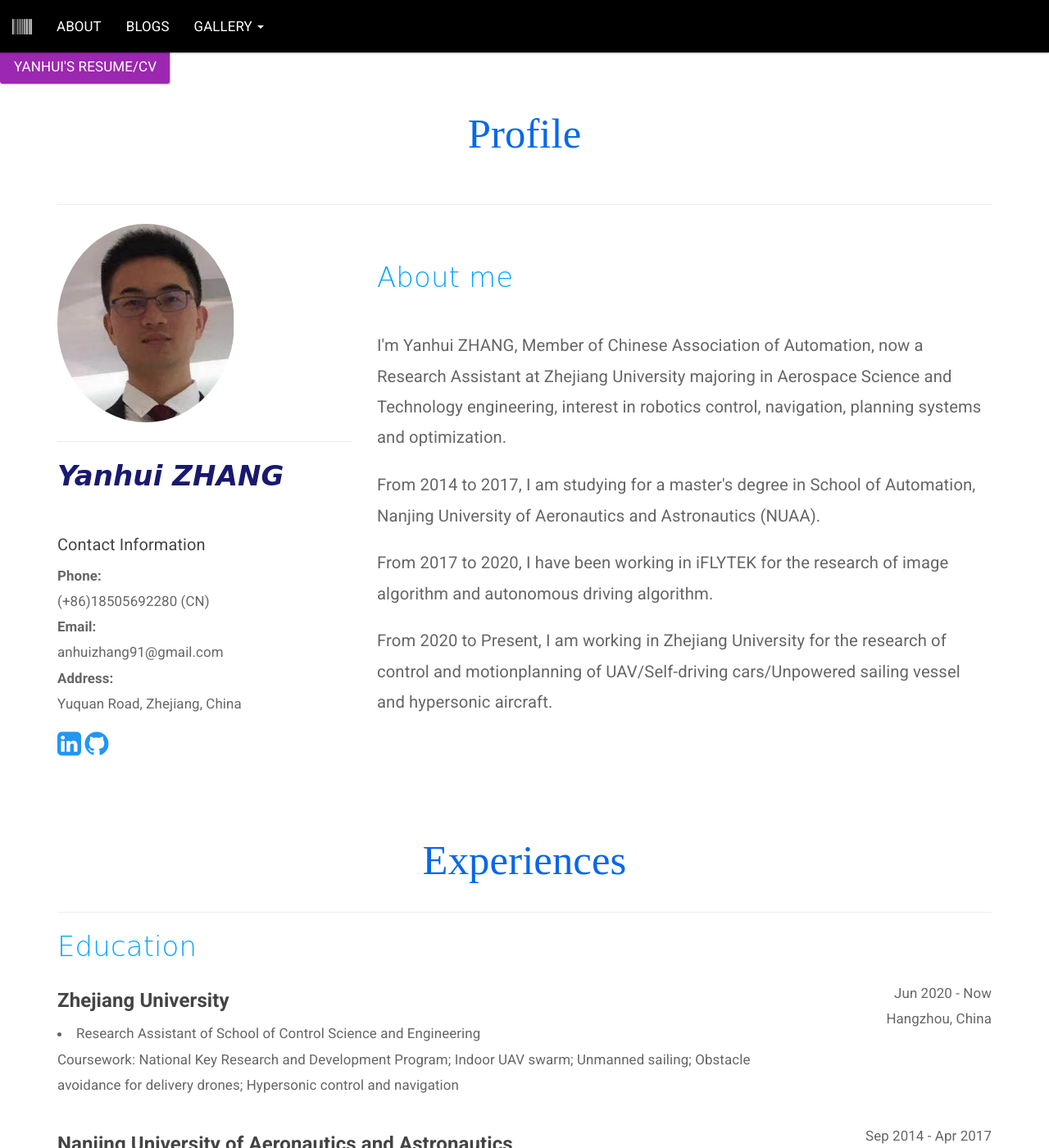
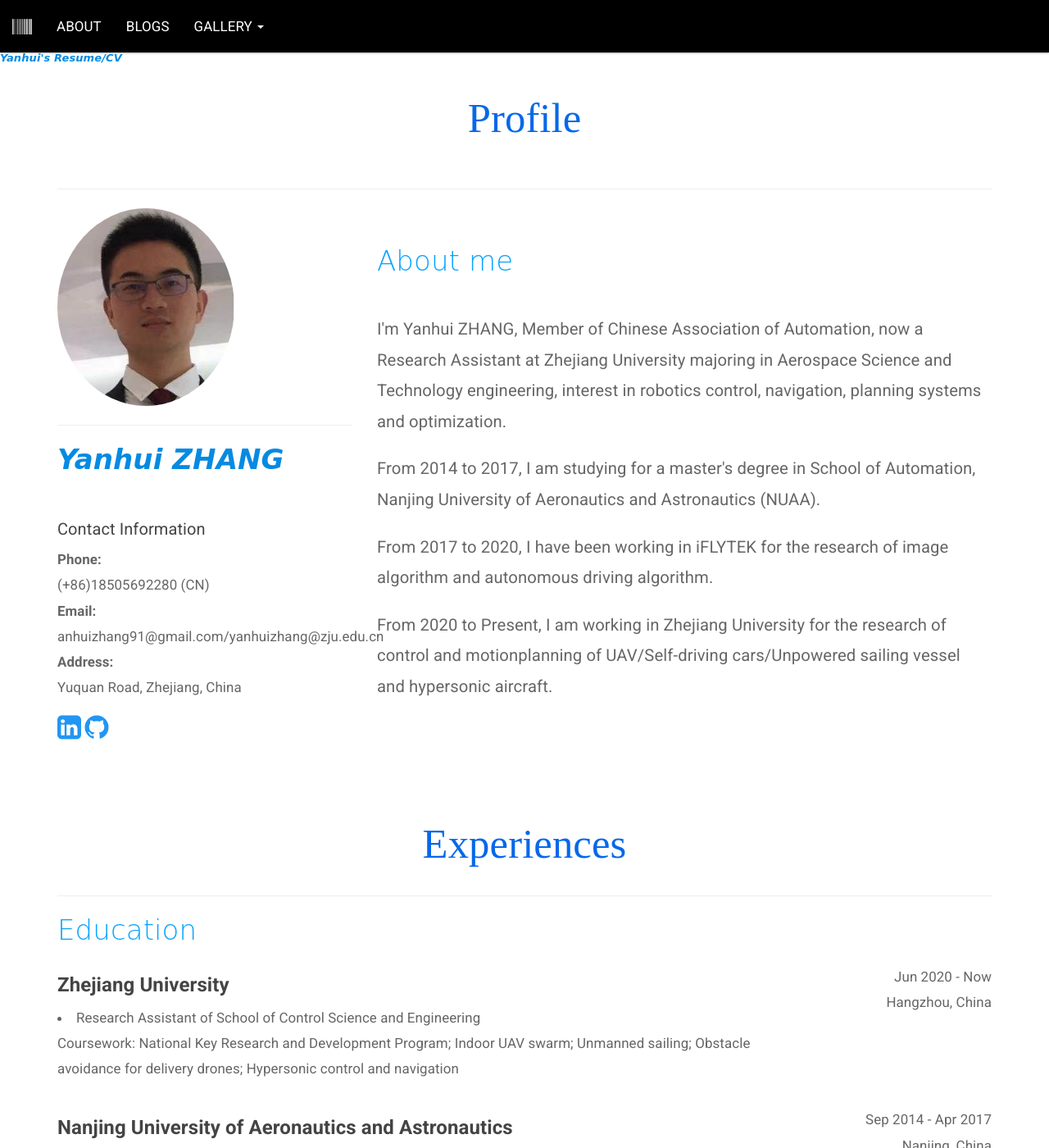
Before and after one commit to ayan1991/ayan1991.github.io, a Jekyll site: the page built from _pages/about.html, in a window 1280 px wide and 1400 px high. Shown: the whole window at 82% size. Built offline with Jekyll 4.4.1, drawn with Linux system fonts in a browser that asks for light colours; some of the changed text lies outside the part shown.

Commit message:
[Modify] 1.info

```diff
--- a/_pages/about.html
+++ b/_pages/about.html
@@ -19,11 +19,16 @@ permalink: /about/
 	.sub-skills{
 	    margin: 0;
 	}
-
+	.CV-name{
+	    font-family: Comic Sans MS, Comic Sans, cursive,sans-serif;
+		font-weight: bold;
+		color:#058ae2;
+		font-style:italic;
+	}
 	.Yanhui-name{
 	    font-family: Comic Sans MS, Comic Sans, cursive,sans-serif;
 		font-weight: bold;
-		color:#191970;
+		color:#058ae2;
 		font-style:italic;
 	}
 
@@ -65,7 +70,7 @@ permalink: /about/
 
 <body>
 
-<a class="btn btn-info btn-lg" href="/assets/CV-Yanhui ZHANG.pdf" style="">Yanhui's Resume/CV</a>
+<a class="CV-name" href="/assets/CV-Yanhui ZHANG.pdf" style="">Yanhui's Resume/CV</a>
 
 
 <section id="Profile">
@@ -88,7 +93,7 @@ permalink: /about/
 						<br/>
 						<h5>Contact Information</h5>
 						<p><strong>Phone:</strong><br/> (+86)18505692280 (CN) <br/>
-						<strong>Email:</strong><br/>anhuizhang91@gmail.com<br/>
+						<strong>Email:</strong><br/>anhuizhang91@gmail.com/yanhuizhang@zju.edu.cn<br/>
 						<strong>Address:</strong><br/>Yuquan Road, Zhejiang, China</p>
 
 						<a href="https://www.linkedin.com/in/" class="fa fa-linkedin-square", aria-hidden="true", style="font-size:200%" ></a>
@@ -179,18 +184,11 @@ permalink: /about/
 
 
             <br/>
-
-
-
-
-
-
 <br/>
 
 
             <hr class="m-y-2">
 			<h3 class="subtitle" >Work Experiences</h3>
-
 
 <!-- 			<div class = "row">
 				<div class="col-md-9">
```
Also changed, not shown: other parts of _pages/about.html (+1 -1 lines).
